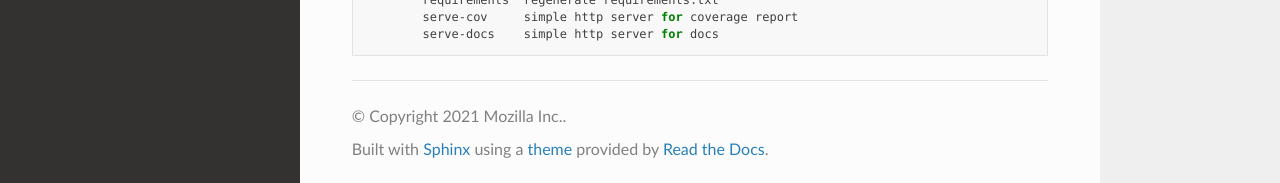
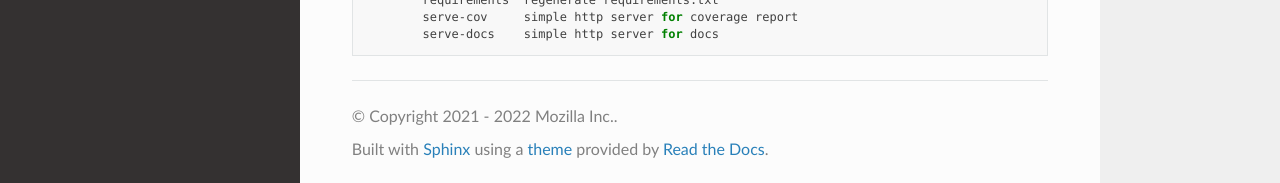
Before and after one commit to mozilla-conduit/mots, a Sphinx documentation site: the page built from documentation/index.rst, in a window 1280 px wide and 900 px high, scrolled down 1445 px. Shown: the part 714-897 px from the top of the window. Built offline with Sphinx 7.4.7 and the Read the Docs theme 2.0.0, drawn with Linux system fonts in a browser that asks for light colours.

Commit message:
update copyright

```diff
--- a/documentation/conf.py
+++ b/documentation/conf.py
@@ -23,7 +23,7 @@ sys.path.insert(0, os.path.abspath("../src"))
 # -- Project information -----------------------------------------------------
 
 project = "mots"
-copyright = "2021 Mozilla Inc."
+copyright = "2021 - 2022 Mozilla Inc."
 author = "Zeid Zabaneh <zeid@mozilla.com>"
 
 
```
